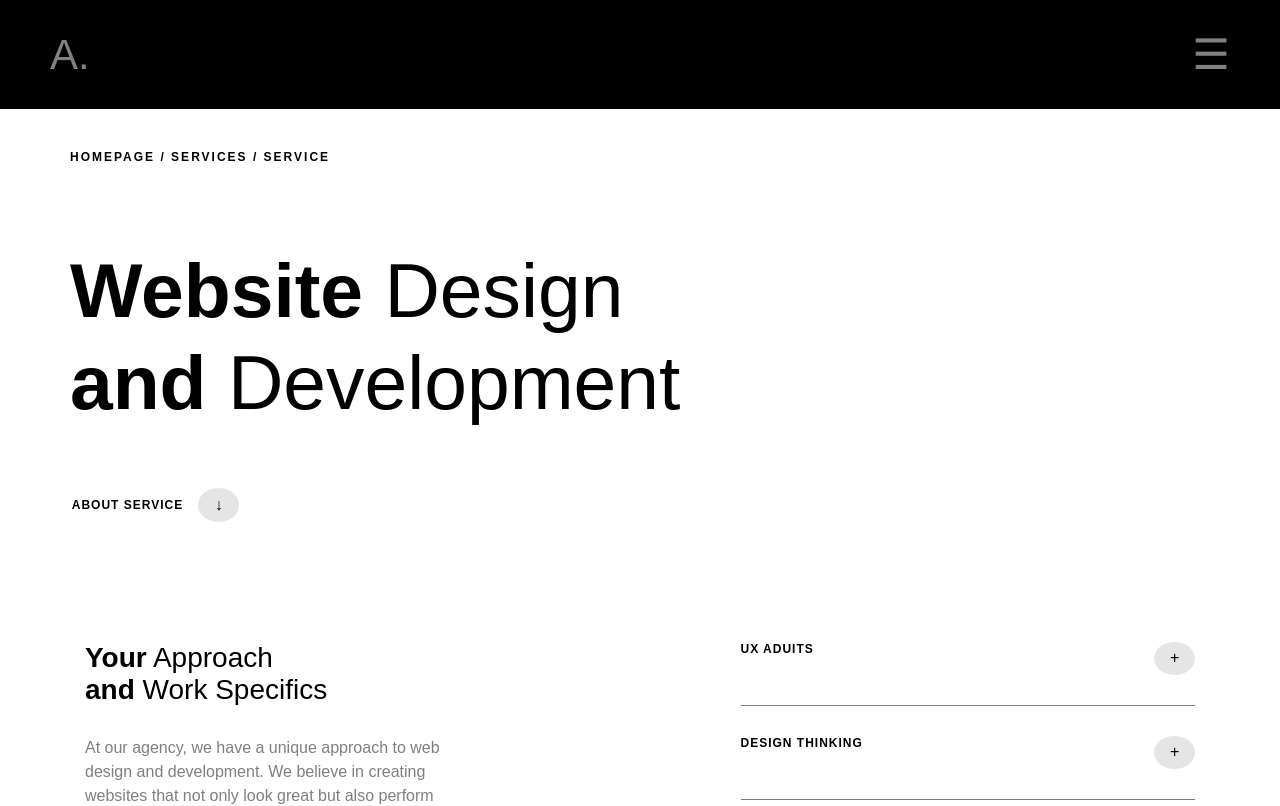
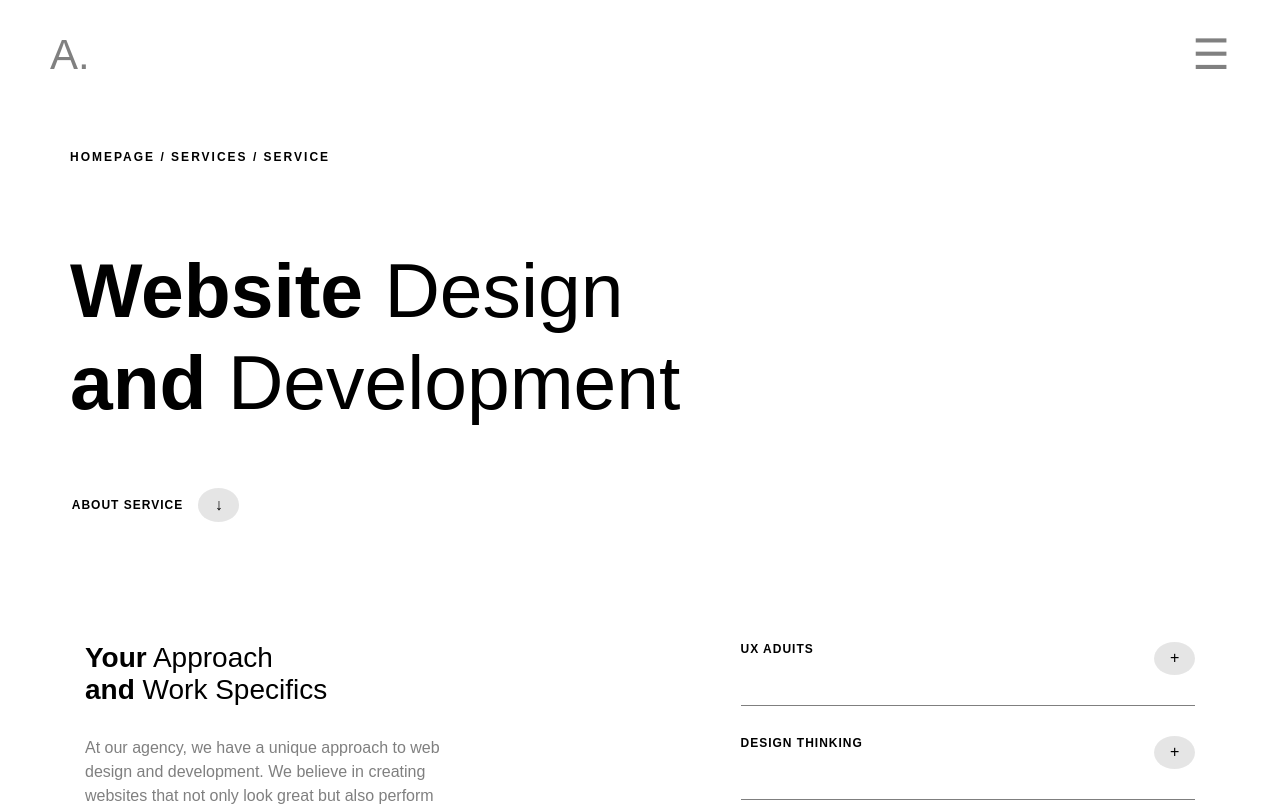
Before and after one commit to sriharirajaboina/ashley-demo, a React (Create React App) app: page /service in a window 1280 px wide. Shown: the top 806 px of the page. Built offline with nearby package versions, Linux system fonts and the light colour scheme.

Commit message:
completed

```diff
--- a/src/components/Homepages/HomePage/Homepage.js
+++ b/src/components/Homepages/HomePage/Homepage.js
@@ -10,7 +10,6 @@ const Homepage=({scrollToTeam})=>{
         <section className="home">
            <div className="home-one">
                   {/* <Navbar/> */}
-
                     <h1 className="header" >Designing
                     <span className="highlight"> a Better </span>
                     <br/>
@@ -34,7 +33,6 @@ const Homepage=({scrollToTeam})=>{
                             <div className="view-circle">
                                 <span className="view-arrow">&#8594;</span>
                             </div>
-
                         </div>
                     </div>
                     <div className="text-circle">
--- a/src/components/Navbar/Navbar.css
+++ b/src/components/Navbar/Navbar.css
@@ -3,7 +3,6 @@
   max-width:1550px;
   width:100%;
   display: flex;
-  background-color: #000000;
   justify-content: space-between;
   align-items: center;
   z-index: 1000;
```
